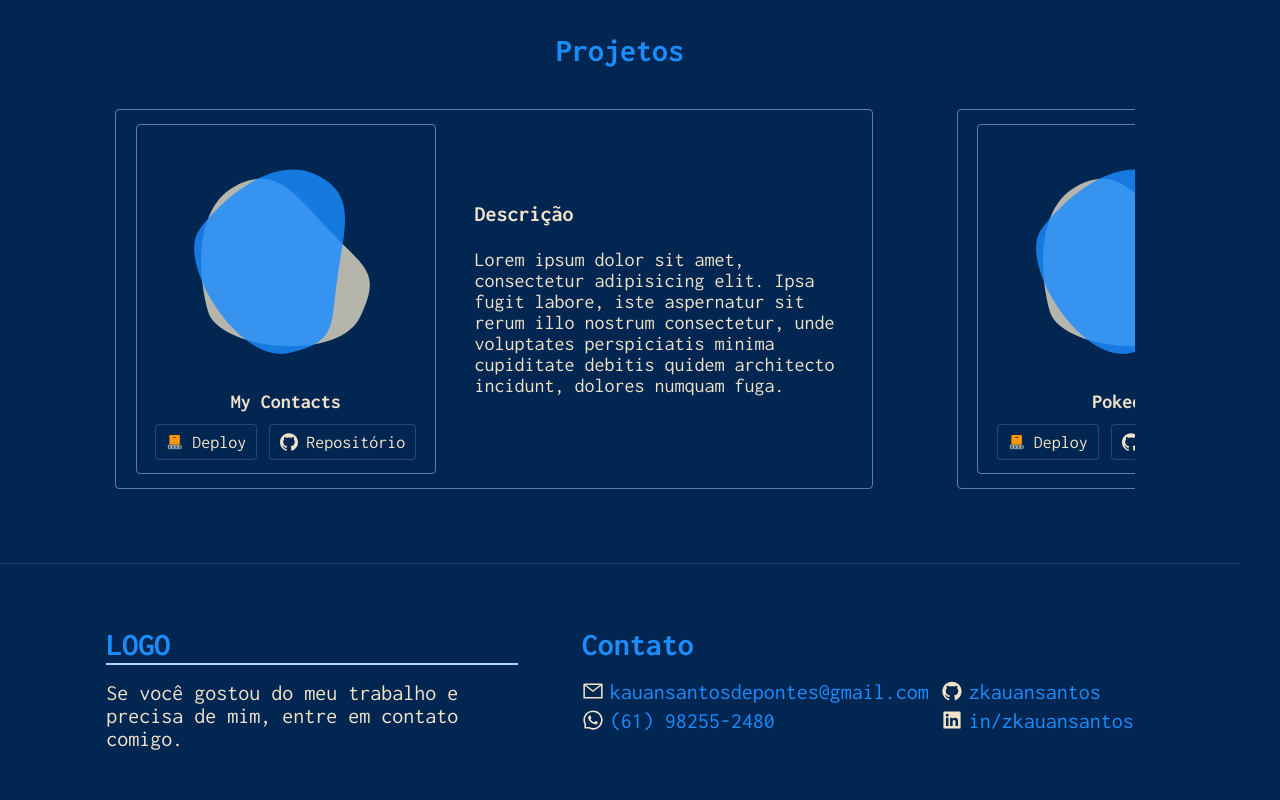
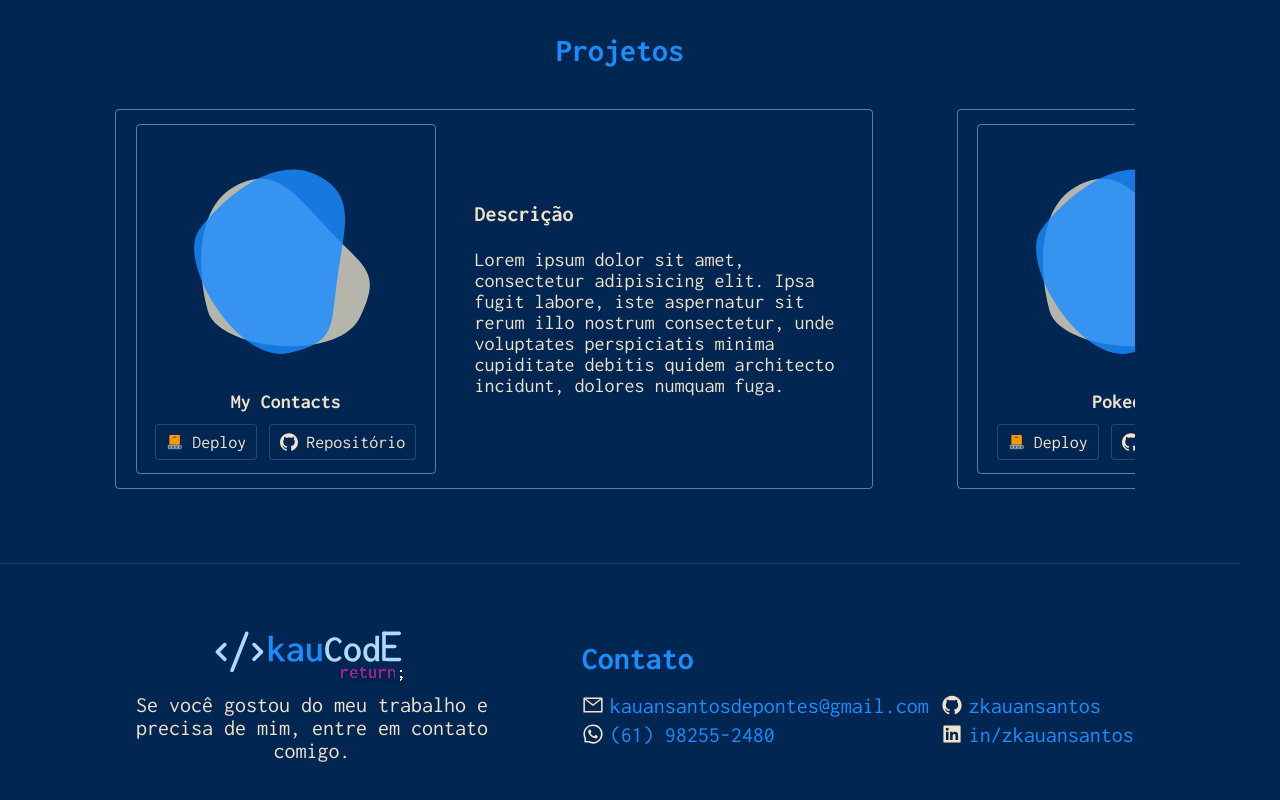
Before and after one commit to zkauansantos/portfolio, a React (Vite) app: page / in a window 1280 px wide. Shown: the part 1399-2199 px from the top of the page. Built offline with nearby package versions, Linux system fonts and the light colour scheme.

Commit message:
footer adjustments

```diff
--- a/src/components/Footer/index.tsx
+++ b/src/components/Footer/index.tsx
@@ -4,15 +4,21 @@ import {
   AiOutlineWhatsApp,
   AiFillLinkedin,
 } from 'react-icons/ai';
+
 import {
-  Contact, Container, Description, SocialLinks,
+  Contact,
+  Container,
+  Description,
+  SocialLinks,
 } from './styles';
+
+import logo from '../../assets/imgs/logo.svg';
 
 export default function Footer() {
   return (
     <Container id='contact'>
       <Description>
-        <h3>LOGO</h3>
+        <img src={logo} alt='logo' />
 
         <p>
           Se você gostou do meu trabalho e precisa de mim, entre em contato comigo.
--- a/src/components/Footer/styles.ts
+++ b/src/components/Footer/styles.ts
@@ -3,7 +3,7 @@ import styled from 'styled-components';
 export const Container = styled.footer`
   display: flex;
   justify-content: center;
-  align-items: baseline;
+  align-items: center;
   padding: 64px 32px;
   gap: 64px;
   border-top: 1px solid  rgba(174, 218, 255, 0.125);
@@ -22,15 +22,15 @@ export const Container = styled.footer`
 export const Description = styled.div`
   display: flex;
   flex-direction: column;
+  text-align: center;
   justify-content: flex-start;
-  gap: 16px;
   width: 35%;
 
-  h3 {
-    font-size: 32px;
+  img {
+    width: 100%;
+    height: 65px;
     color: ${({ theme }) => theme.colors.markText};
     padding-bottom: 2px;
-    border-bottom: 2px solid ${({ theme }) => theme.colors.details};
   }
 
   p {
@@ -68,7 +68,7 @@ export const Description = styled.div`
 export const Contact = styled.div`
   display: flex;
   flex-direction: column;
-  justify-content: center;
+  justify-content: flex-start;
 
   h3 {
     color: ${({ theme }) => theme.colors.markText};
```
